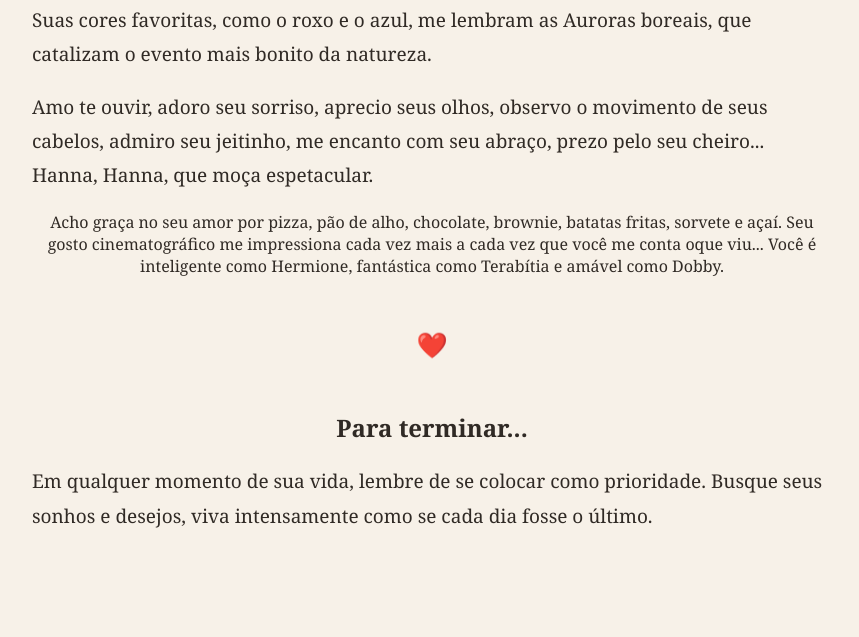
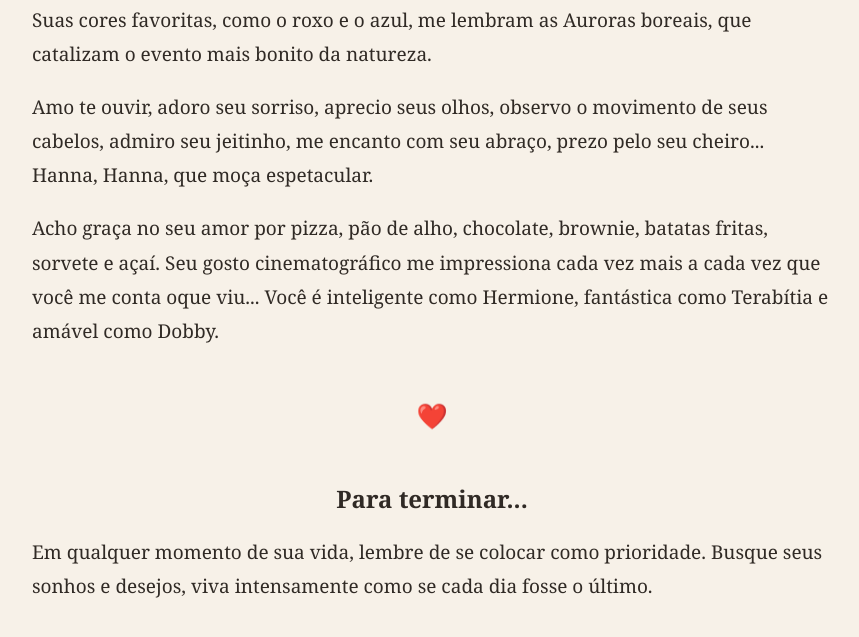
Before and after one commit to vinicius19hen-ux/Mensagens-para-Hanna, a plain HTML site: page index.html in a window 1280 px wide. Shown: the part 890-1527 px from the top of the page, without its empty margins (208-1067 px from the left). Before the commit the page ends 1487 px from the top, so only its background shows below. Drawn offline with Linux system fonts and the light colour scheme.

Commit message:
Update index.html

```diff
--- a/index.html
+++ b/index.html
@@ -113,7 +113,7 @@
           espetacular.
 </p>
 
-<p class="texti">
+<p class="texto">
             Acho graça no seu amor por pizza, pão de alho,
             chocolate, brownie, batatas fritas, sorvete e açaí.
 
```
